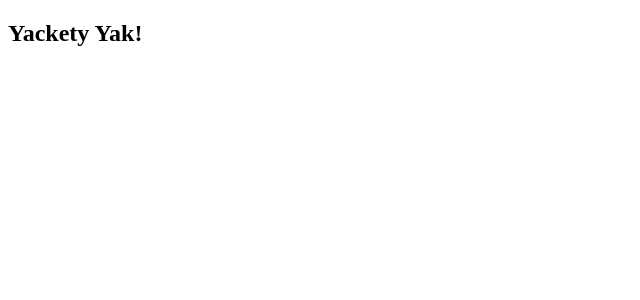
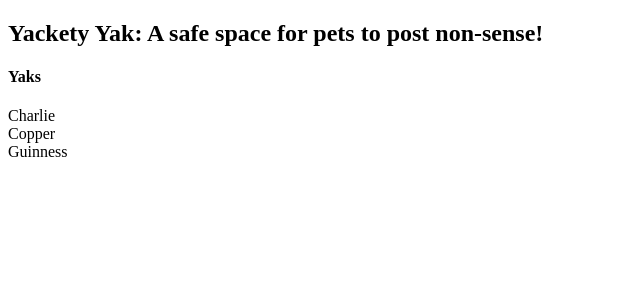
Before and after one commit to jellyphishing/social-feed-project, a React (Create React App) app: page / in a window 1280 px wide. Shown: the top 300 px of the page, without its empty margins (0-640 px from the left). Built offline with nearby package versions, Linux system fonts and the light colour scheme.

Commit message:
hard coded posts into array and passed into return

```diff
--- a/src/App.jsx
+++ b/src/App.jsx
@@ -1,10 +1,12 @@
 import "./App.css";
 import Header from "./components/Header/Header";
+import PostList from "./components/PostList/PostList";
 
 function App() {
   return (
     <div className="App">
       <Header />
+      <PostList />
     </div>
   );
 }
--- a/src/Components/Header/Header.jsx
+++ b/src/Components/Header/Header.jsx
@@ -1,7 +1,7 @@
 const Header = ({}) => {
   return (
     <header>
-      <h2>Yackety Yak!</h2>
+      <h2>Yackety Yak: A safe space for pets to post non-sense!</h2>
     </header>
   );
 };
--- a/src/Components/PostList/PostList.jsx
+++ b/src/Components/PostList/PostList.jsx
@@ -0,0 +1,12 @@
+const PostList = ({}) => {
+  const posts = ["Charlie", "Copper", "Guinness"];
+  const postItems = posts.map((post) => <div>{post}</div>);
+  return (
+    <div>
+      <h4>Yaks</h4>
+      <div>{postItems}</div>
+    </div>
+  );
+};
+
+export default PostList;
```
